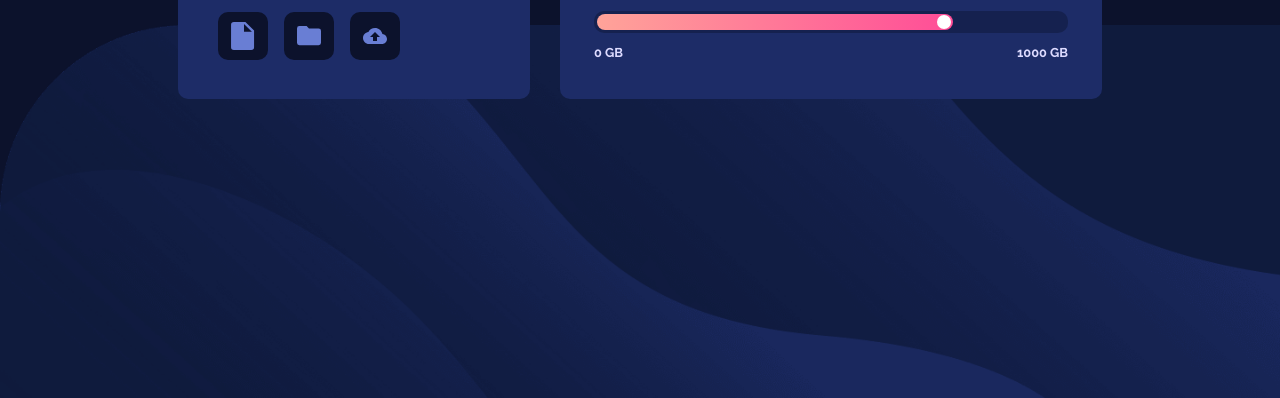
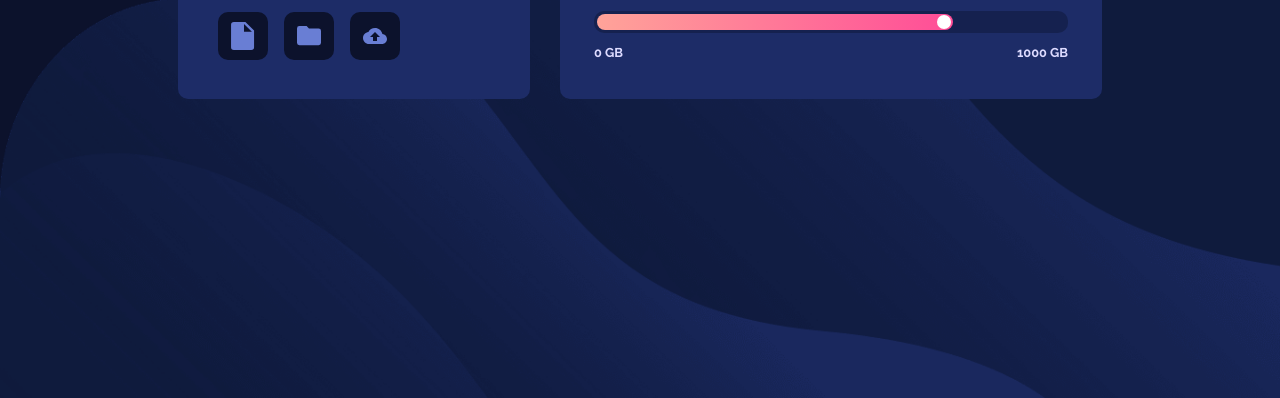
Before and after one commit to DaveVrl/Fylo-data-storage-component, a plain HTML site: page index.html in a window 1280 px wide. Shown: the part 402-800 px from the top of the page. Drawn offline with Linux system fonts and the light colour scheme.

Commit message:
Update stylesheet.css

```diff
--- a/stylesheet.css
+++ b/stylesheet.css
@@ -169,7 +169,7 @@ body {
     background-image: url(./images/bg-desktop.png);
     background-repeat: no-repeat;
     background-position: bottom;
-    background-size:contain;
+    background-size: 100vw 50vh;
     background-color: var(--Very-Dark-Blue);
 }
 
```
